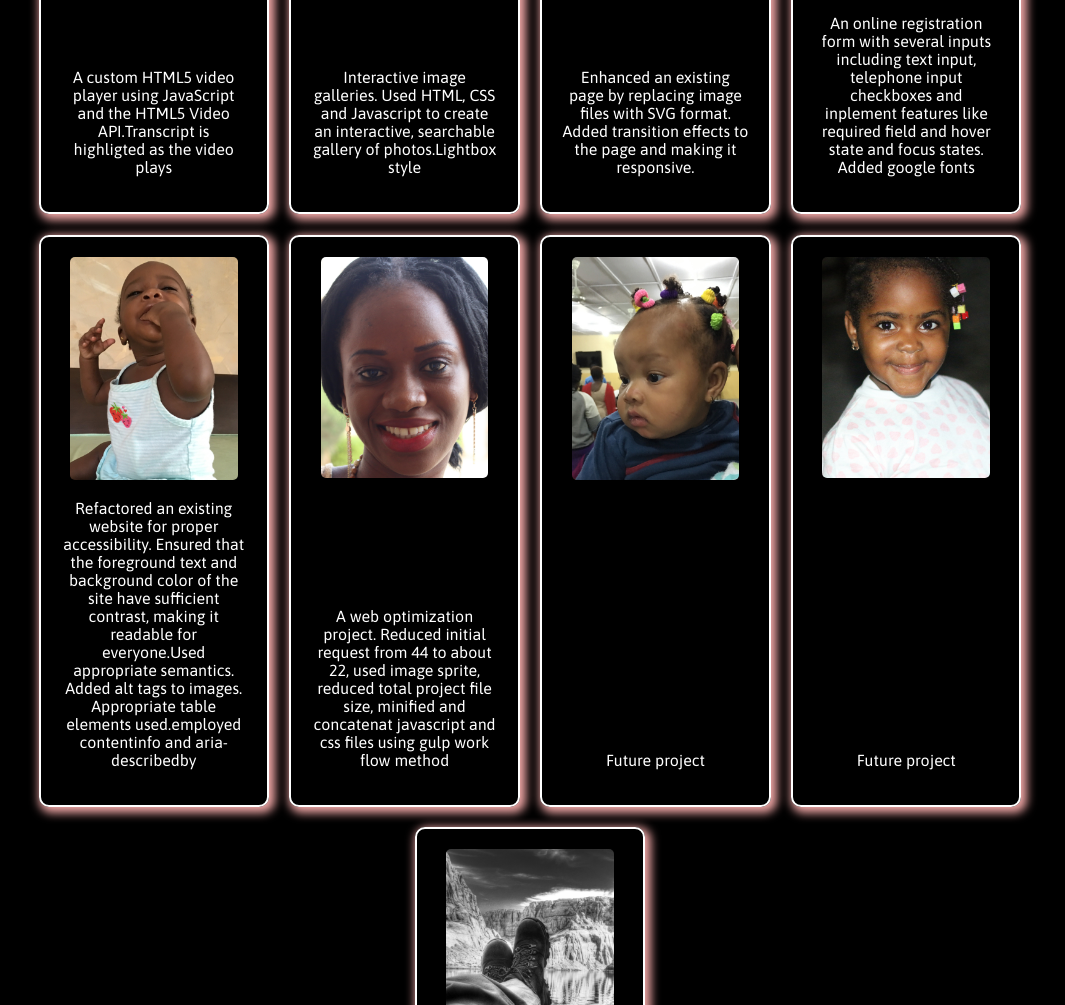
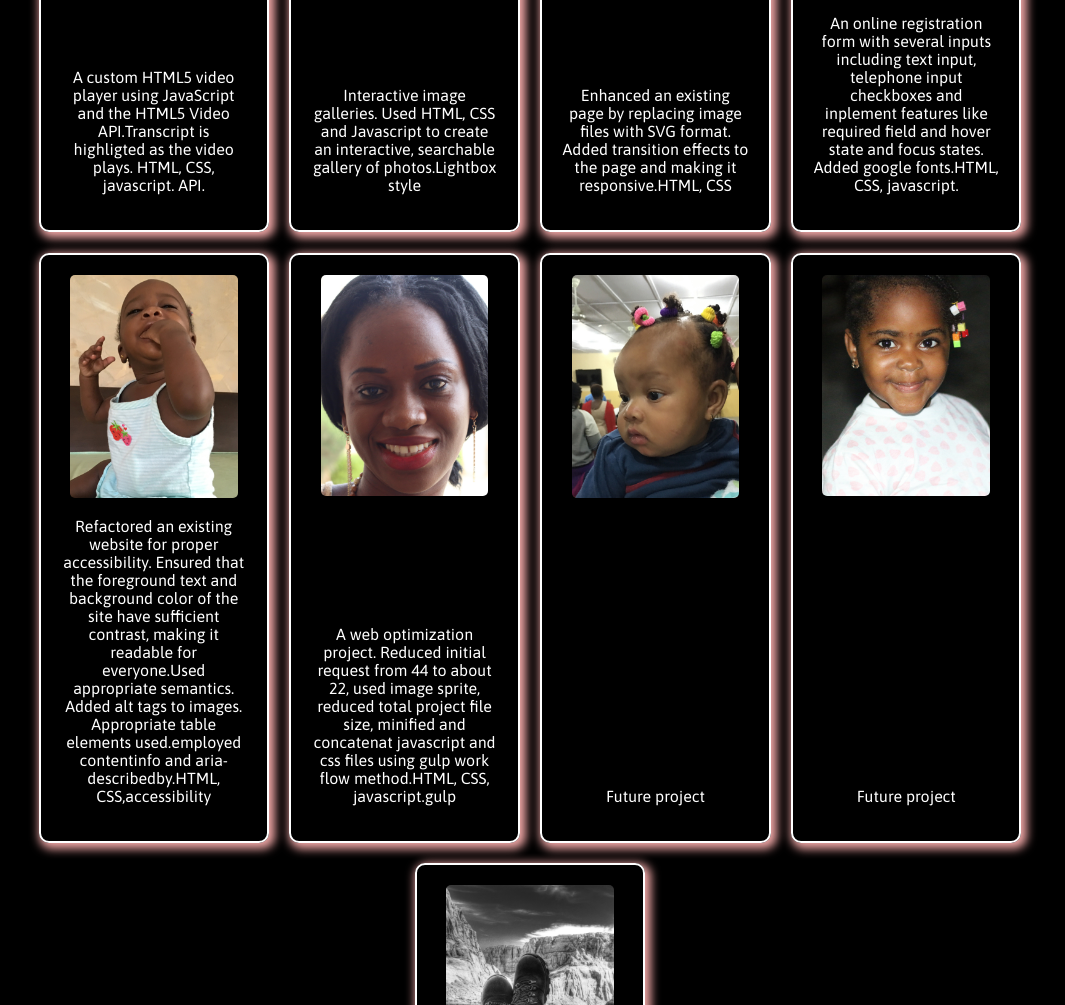
Before and after one commit to OGUNSOLA/ogunsola.github.io, a website: page index.html in a window 1280 px wide. Shown: the part 769-1774 px from the top of the page, without its empty margins (110-1175 px from the left). Drawn offline with nearby package versions, Linux system fonts and the light colour scheme; files whose address does not match are found by name; a web font is replaced by a local one.

Commit message:
added more description

```diff
--- a/index.html
+++ b/index.html
@@ -158,7 +158,7 @@
 
         <div class="links animsition">
         <a href="https://ogunsola.github.io/customVideoPlayer" class="animsition-link"><img src="img/image1.jpg" alt="link_image"></a>
-        <p>A custom  HTML5 video player using JavaScript and the HTML5 Video API.Transcript is highligted as the video plays</p>
+        <p>A custom  HTML5 video player using JavaScript and the HTML5 Video API.Transcript is highligted as the video plays. HTML, CSS, javascript. API.</p>
         </div>
         <div class="links animsition">
         <a href="https://ogunsola.github.io/photo_gallery_v1/" class="animsition-link"><img src="img/image2.jpg" alt="link_image"></a>
@@ -166,19 +166,19 @@
         </div>
         <div class="links animsition">
         <a href="https://ogunsola.github.io/TreeHouse-SVG-project"class="animsition-link"><img src="img/image3.jpg" alt="link_image"></a>
-        <p>Enhanced an existing page by replacing image files with SVG format. Added transition effects to the page and making it responsive.</p>
+        <p>Enhanced an existing page by replacing image files with SVG format. Added transition effects to the page and making it responsive.HTML, CSS</p>
         </div>
         <div class="links animsition">
         <a href="https://ogunsola.github.io/ONLINE-REGISTRATION-FORM-/" class="animsition-link"><img src="img/image4.jpg" alt="link_image"></a>
-        <p>An online registration form with several inputs including text input, telephone input checkboxes and inplement features like required field and hover state and focus states. Added google fonts</p>
-        </div>
+        <p>An online registration form with several inputs including text input, telephone input checkboxes and inplement features like required field and hover state and focus states. Added google fonts.HTML, CSS, javascript. </p>
+      </div>
         <div class="links animsition">
         <a href="https://ogunsola.github.io/web-Accessibility/survey.html" class="animsition-link"><img src="img/image5.jpg" alt="link_image"></a>
-        <p>Refactored an existing website for proper accessibility. Ensured that the foreground text and background color of the site have sufficient contrast, making it readable for everyone.Used appropriate semantics. Added alt tags to images. Appropriate table elements used.employed contentinfo and aria-describedby</p>
+        <p>Refactored an existing website for proper accessibility. Ensured that the foreground text and background color of the site have sufficient contrast, making it readable for everyone.Used appropriate semantics. Added alt tags to images. Appropriate table elements used.employed contentinfo and aria-describedby.HTML, CSS,accessibility</p>
         </div>
         <div class="links">
         <a href="https://ogunsola.github.io/project-11/"><img src="img/image6.jpg" alt="link_image"></a>
-        <p>A web optimization project. Reduced initial request from 44 to about 22, used image sprite, reduced total project file size, minified and concatenat javascript and css files using gulp work flow method</p>
+        <p>A web optimization project. Reduced initial request from 44 to about 22, used image sprite, reduced total project file size, minified and concatenat javascript and css files using gulp work flow method.HTML, CSS, javascript.gulp</p>
         </div>
         <div class="links">
         <a href=""><img src="img/image7.jpg" alt="link_image"></a>
```
